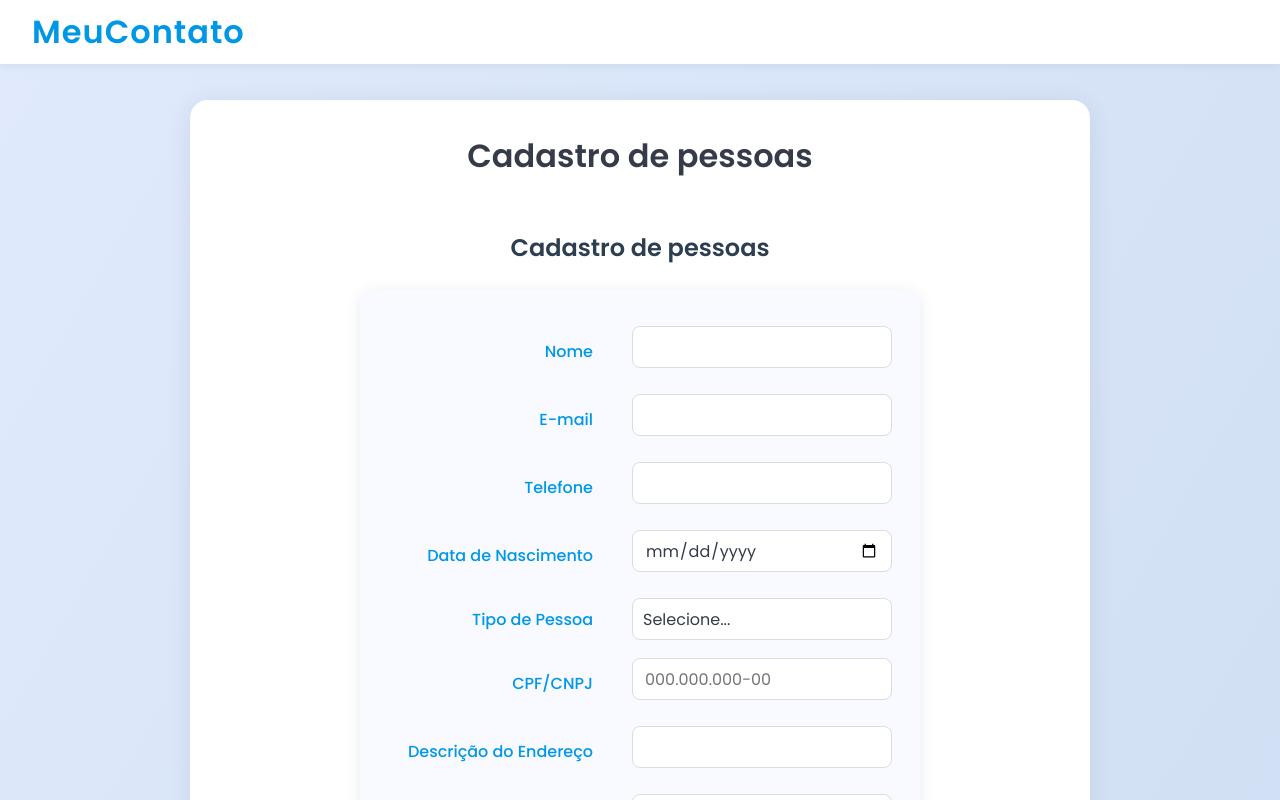
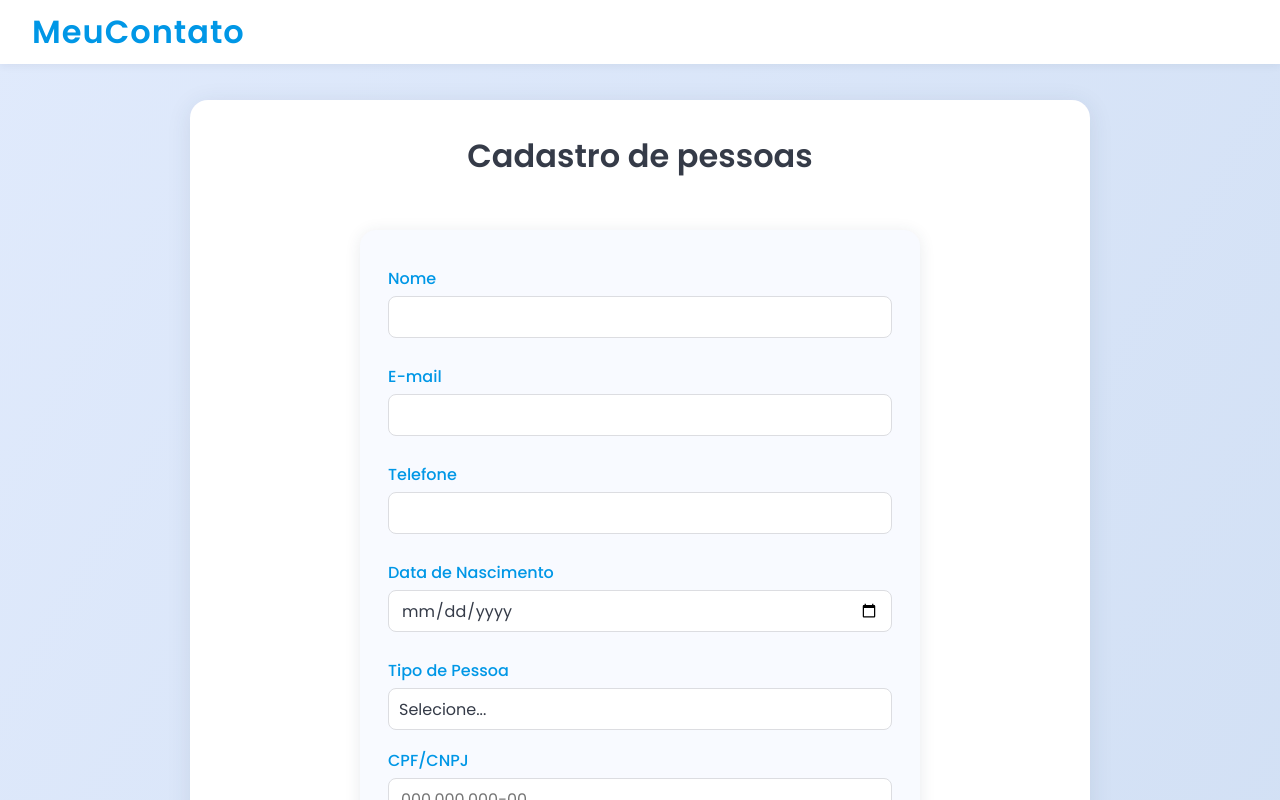
Before and after one commit to guilhermemorigi/MeuContato, a React (Create React App) app in the folder frontend/: page / in a window 1280 px wide. Both pictures are taken after a click on the button "Novo Usuário". Shown: the top 800 px of the page. Built offline with nearby package versions, Linux system fonts and the light colour scheme; no server answers.

Commit message:
ajusta form cadastro

```diff
--- a/frontend/src/components/Form.js
+++ b/frontend/src/components/Form.js
@@ -6,16 +6,8 @@ import { toast } from "react-toastify";
 
 // --- Styled Components ---
 
-const Title = styled.h2`
-    text-align: center;
-    margin-bottom: 25px;
-    color: #2c3e50;
-    font-size: 1.5rem;
-    font-weight: 700;
-`;
-
 const FormWrapper = styled.div`
-    /* Container para centralizar o formulário e o título */
+    /* Container para centralizar o formulário no centro da tela */
     width: 100%;
     max-width: 600px;
     margin: 0 auto;
@@ -24,17 +16,22 @@ const FormWrapper = styled.div`
 
 const FormContainer = styled.form`
     display: grid;
-    /* Rótulo (1ª coluna, largura fixa) | Input (2ª coluna, restante do espaço) */
-    /* Ajustei a largura para 220px para acomodar "Data de Nascimento" e "Descrição do Endereço" */
-    grid-template-columns: 220px 1fr;
-    gap: 18px 24px;
+    /* MUDANÇA ESSENCIAL: Uma única coluna para forçar o empilhamento vertical */
+    grid-template-columns: 1fr;
+    gap: 18px; /* Espaçamento vertical entre os FormGroups */
     background: #f8faff;
     padding: 36px 28px 28px 28px;
     box-shadow: 0 2px 16px rgba(44, 62, 80, 0.1);
     border-radius: 16px;
     width: 100%;
-    /* Removido max-width e margin, pois estão no FormWrapper */
     margin-bottom: 18px;
+`;
+
+const FormGroup = styled.div`
+    /* Garante que o rótulo fique acima do input */
+    display: flex;
+    flex-direction: column;
+    width: 100%;
 `;
 
 const Input = styled.input`
@@ -65,7 +62,7 @@ const Select = styled.select`
     background: #fff;
     font-size: 1rem;
     color: #353b48;
-    appearance: none; /* Remove seta padrão em alguns browsers */
+    appearance: none;
     cursor: pointer;
     transition: border 0.2s;
 `;
@@ -74,22 +71,25 @@ const Label = styled.label`
     font-size: 1rem;
     font-weight: 500;
     color: #0097e6;
-    text-align: right;
-    padding-right: 15px;
-    align-self: center; /* Alinha o texto verticalmente ao centro do input */
+    /* Alinha o texto do rótulo à esquerda, acima do campo */
+    text-align: left;
+    padding-right: 0;
+    margin-bottom: 5px; /* Espaço entre o label e o input */
+    align-self: auto;
 `;
 
 const ButtonArea = styled.div`
-    /* Garante que esta div ocupe as duas colunas */
+    /* Ocupa a única coluna do grid */
     grid-column: 1 / -1;
-    display: flex; /* Mudado para flex para melhor controle de espaçamento e alinhamento */
-    justify-content: space-around;
-    gap: 18px;
-    margin-top: 18px;
+    display: flex;
+    /* Centraliza os botões horizontalmente */
+    justify-content: center;
+    gap: 25px;
+    margin-top: 25px;
 `;
 
 const Button = styled.button`
-    flex: 1; /* Ocupa o espaço disponível igualmente */
+    flex: 1;
     max-width: 200px;
     padding: 12px 0;
     cursor: pointer;
@@ -214,7 +214,7 @@ const Form = ({ getUsers, onEdit, setOnEdit, onBack }) => {
         ];
 
         for (let field of requiredFields) {
-            if (!formData[field] || formData[field].trim() === "") {
+            if (!formData[field] || String(formData[field]).trim() === "") {
                 return toast.warn("Preencha todos os campos!");
             }
         }
@@ -241,33 +241,45 @@ const Form = ({ getUsers, onEdit, setOnEdit, onBack }) => {
 
     return (
         <FormWrapper>
-            <Title>Cadastro de pessoas</Title>
+            {/* O título "Cadastro de Pessoas" no topo da sua página deve estar fora deste componente */}
             <FormContainer onSubmit={handleSubmit}>
+
                 {/* 1. Nome */}
+                <FormGroup>
                     <Label htmlFor="nome">Nome</Label>
                     <Input name="nome" id="nome" maxLength="100" value={formData.nome || ""} onChange={handleChange} />
+                </FormGroup>
 
                 {/* 2. E-mail */}
+                <FormGroup>
                     <Label htmlFor="email">E-mail</Label>
                     <Input name="email" id="email" type="email" maxLength="100" value={formData.email || ""} onChange={handleChange} />
+                </FormGroup>
 
                 {/* 3. Telefone */}
+                <FormGroup>
                     <Label htmlFor="fone">Telefone</Label>
                     <Input name="fone" id="fone" maxLength="15" value={formData.fone || ""} onChange={handleChange} />
+                </FormGroup>
 
                 {/* 4. Data de Nascimento */}
+                <FormGroup>
                     <Label htmlFor="data_nascimento">Data de Nascimento</Label>
                     <Input name="data_nascimento" id="data_nascimento" type="date" value={formData.data_nascimento || ""} onChange={handleChange} />
+                </FormGroup>
 
                 {/* 5. Tipo de Pessoa */}
+                <FormGroup>
                     <Label htmlFor="tipo_pessoa">Tipo de Pessoa</Label>
                     <Select name="tipo_pessoa" id="tipo_pessoa" value={formData.tipo_pessoa || ""} onChange={handleTipoPessoaChange}>
                         <option value="">Selecione...</option>
                         <option value="Física">Física</option>
                         <option value="Jurídica">Jurídica</option>
                     </Select>
+                </FormGroup>
 
                 {/* 6. CPF/CNPJ (Depende do Tipo de Pessoa) */}
+                <FormGroup>
                     <Label htmlFor="cpf">{cpfCnpjLabel}</Label>
                     <Input
                         name="cpf"
@@ -276,34 +288,47 @@ const Form = ({ getUsers, onEdit, setOnEdit, onBack }) => {
                         onChange={handleChange}
                         placeholder={cpfCnpjLabel === "CNPJ" ? "00.000.000/0000-00" : "000.000.000-00"}
                         maxLength={cpfCnpjLabel === "CNPJ" ? 18 : 14}
-                    disabled={!formData.tipo_pessoa} /* Desabilita se o Tipo de Pessoa não for selecionado */
+                        disabled={!formData.tipo_pessoa}
                     />
+                </FormGroup>
 
                 {/* 7. Descrição do Endereço */}
+                <FormGroup>
                     <Label htmlFor="endereco">Descrição do Endereço</Label>
                     <Input name="endereco" id="endereco" maxLength="100" value={formData.endereco || ""} onChange={handleChange} />
+                </FormGroup>
 
                 {/* 8. CEP */}
+                <FormGroup>
                     <Label htmlFor="cep">CEP</Label>
                     <Input name="cep" id="cep" maxLength="10" value={formData.cep || ""} onChange={handleChange} />
+                </FormGroup>
 
                 {/* 9. Município/UF */}
+                <FormGroup>
                     <Label htmlFor="municipio">Município/UF</Label>
                     <Input name="municipio" id="municipio" maxLength="100" value={formData.municipio || ""} onChange={handleChange} />
+                </FormGroup>
 
                 {/* 10. Rua */}
+                <FormGroup>
                     <Label htmlFor="rua">Rua</Label>
                     <Input name="rua" id="rua" maxLength="100" value={formData.rua || ""} onChange={handleChange} />
+                </FormGroup>
 
                 {/* 11. Número */}
+                <FormGroup>
                     <Label htmlFor="numero">Número</Label>
                     <Input name="numero" id="numero" maxLength="10" value={formData.numero || ""} onChange={handleChange} />
+                </FormGroup>
 
                 {/* 12. Bairro */}
+                <FormGroup>
                     <Label htmlFor="bairro">Bairro</Label>
                     <Input name="bairro" id="bairro" maxLength="100" value={formData.bairro || ""} onChange={handleChange} />
+                </FormGroup>
 
-                {/* Botões ocupam as duas colunas */}
+                {/* Botões Centralizados */}
                 <ButtonArea>
                     <Button type="submit" primary>SALVAR</Button>
                     <Button type="button" onClick={onBack}>VOLTAR</Button>
```
Lines whose indentation alone changed are shown as unchanged.
